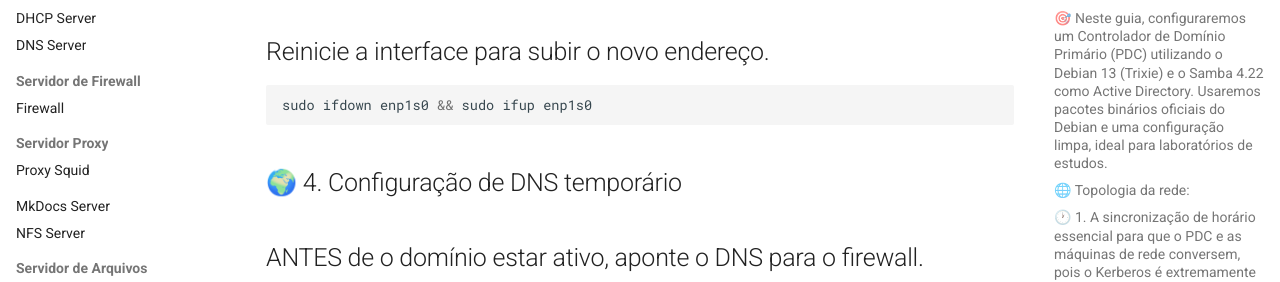
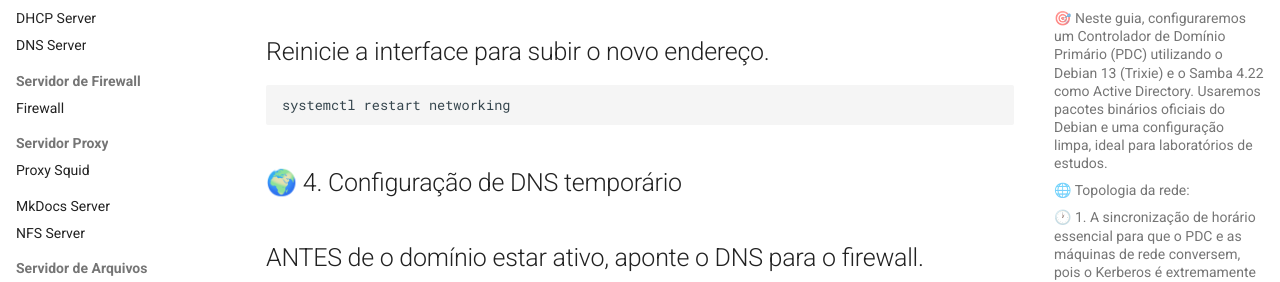
Before and after one commit to educharquero/officinas, an MkDocs documentation site: the page built from docs/PDC_Controlador_de_Dominio_Primario.md, in a window 1280 px wide and 900 px high, scrolled down 2298 px. Shown: the part 164-446 px from the top of the window. Built offline with MkDocs 1.6.1 and Material for MkDocs 9.7.7, drawn with Linux system fonts in a browser that asks for light colours.

Commit message:
networking

````diff
--- a/docs/PDC_Controlador_de_Dominio_Primario.md
+++ b/docs/PDC_Controlador_de_Dominio_Primario.md
@@ -97,7 +97,7 @@ iface enp1s0 inet static
 ## Reinicie a interface para subir o novo endereço.
 
 ```bash
-sudo ifdown enp1s0 && sudo ifup enp1s0
+systemctl restart networking
 ```
 
 ## 🌍 4. Configuração de DNS temporário
````
Also changed, not shown: site/search/search_index.json.
